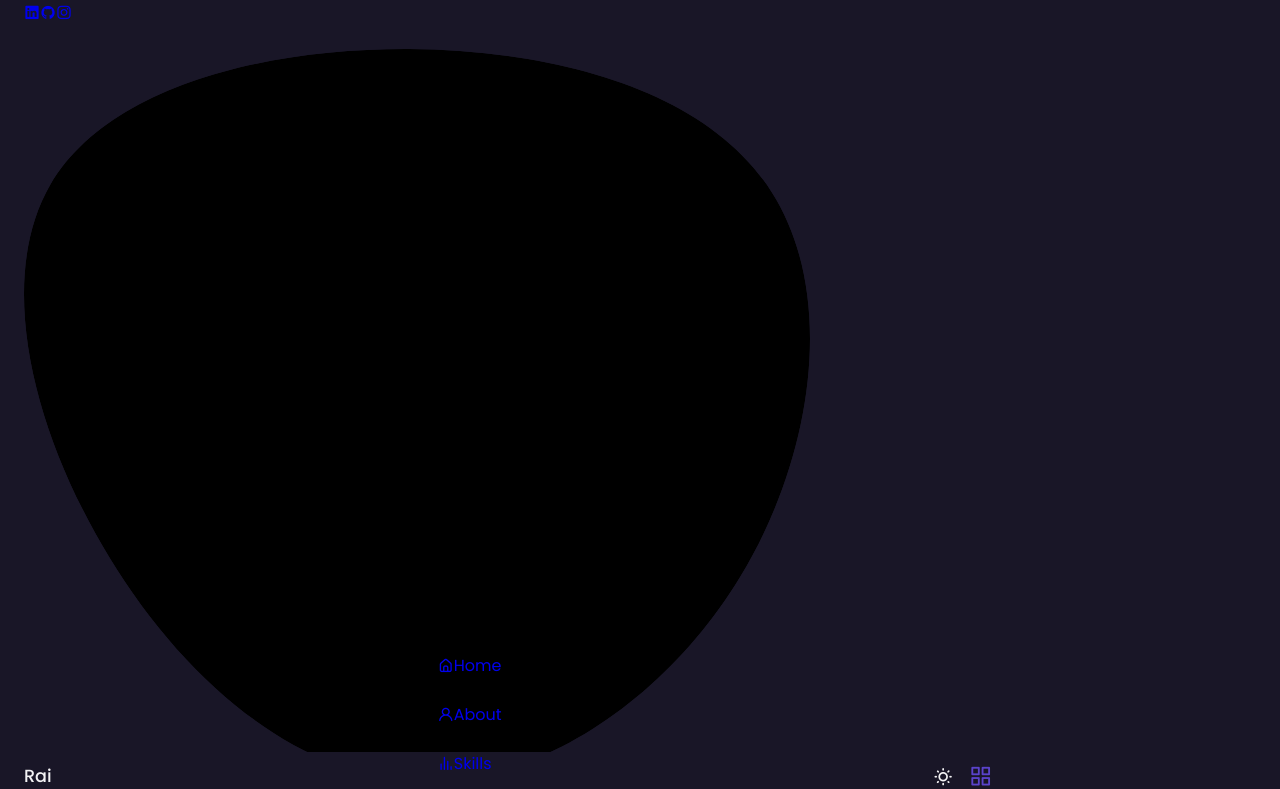
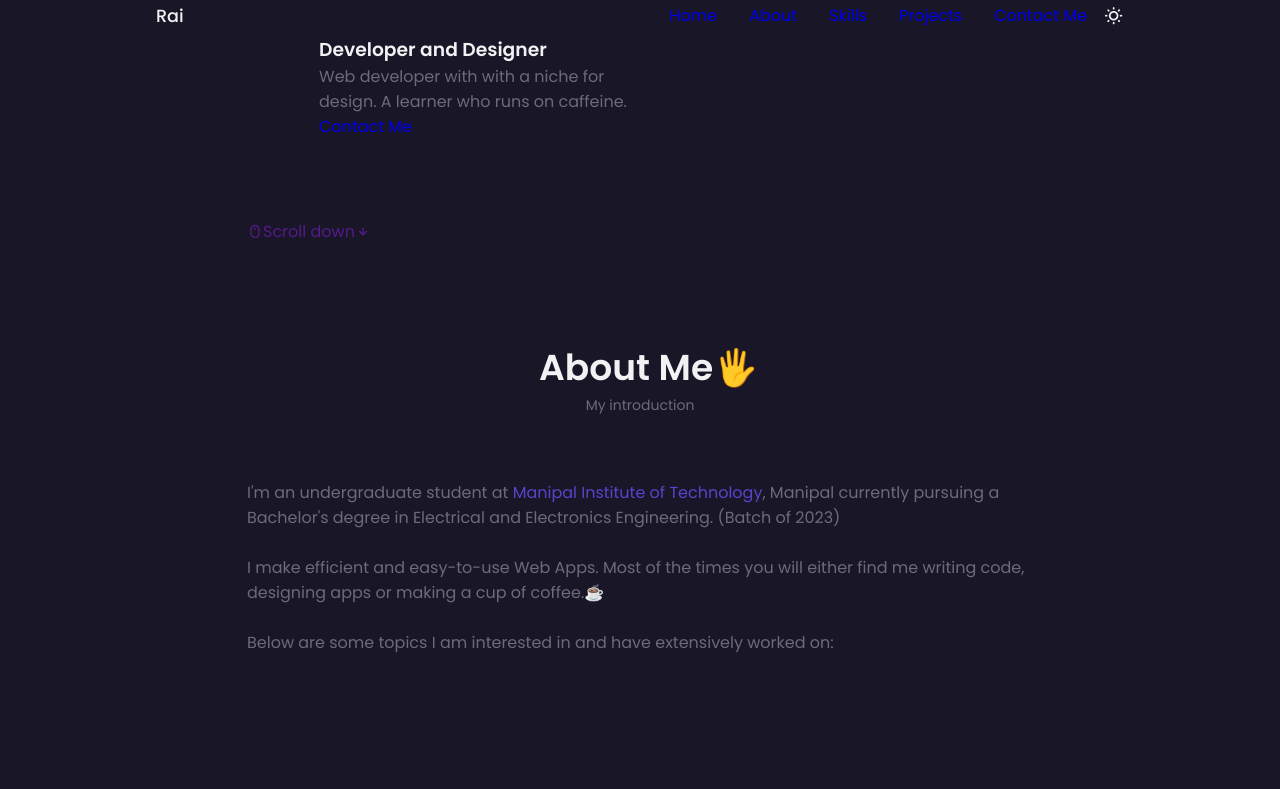
Before and after one commit to nikethanrai/portfolio, a React (Create React App) app: page / in a window 1280 px wide. Shown: the top 789 px of the page. Built offline with nearby package versions, Linux system fonts and the light colour scheme.

Commit message:
Update App.css

```diff
--- a/src/App.css
+++ b/src/App.css
@@ -564,3 +564,67 @@ margin-right: var(--mb-1-5);
 
 }
 }
+@media screen and (min-width:560px) {
+.home_content{
+  grid-template-columns: max-content 1fr 1fr;
+}
+.home_data{
+  grid-column: initial;
+}
+.home_img{
+  order:1;
+  justify-self:center
+}
+.about_container{
+  grid-template-columns: repeat(2,1fr);
+
+}
+.footer_container{
+  grid-template-columns: repeat(2,1fr);
+}
+}
+@media screen and (min-width:768px) {
+  .container{
+    margin-left: auto;
+    margin-right: auto;
+  }
+  body{
+    margin:0ch
+  }
+  .section{
+    padding:6rem 0 2rem;
+  }
+  .section_subtitle{
+    margin-bottom: 4rem;
+
+
+  }
+  .header{
+    top:0;
+    bottom:initial
+  }
+  .main,.header,.footer_container{
+    padding:0 1rem;
+  }
+  .nav{
+    height:calc(var(--header-height)+1.5rem);
+    column-gap: 1rem;
+  }
+  .nav_icon,.nav_close,.nav_toggle{
+    display: none;
+  }
+  .nav_list{
+    display: flex;
+    column-gap: 2rem;
+
+  }
+  .nav_menu{
+    margin-left:auto ;
+  }
+  .change-theme{
+    margin:0
+  }
+  .home_container{
+    row-gap: 5rem;
+  }
+}
```
